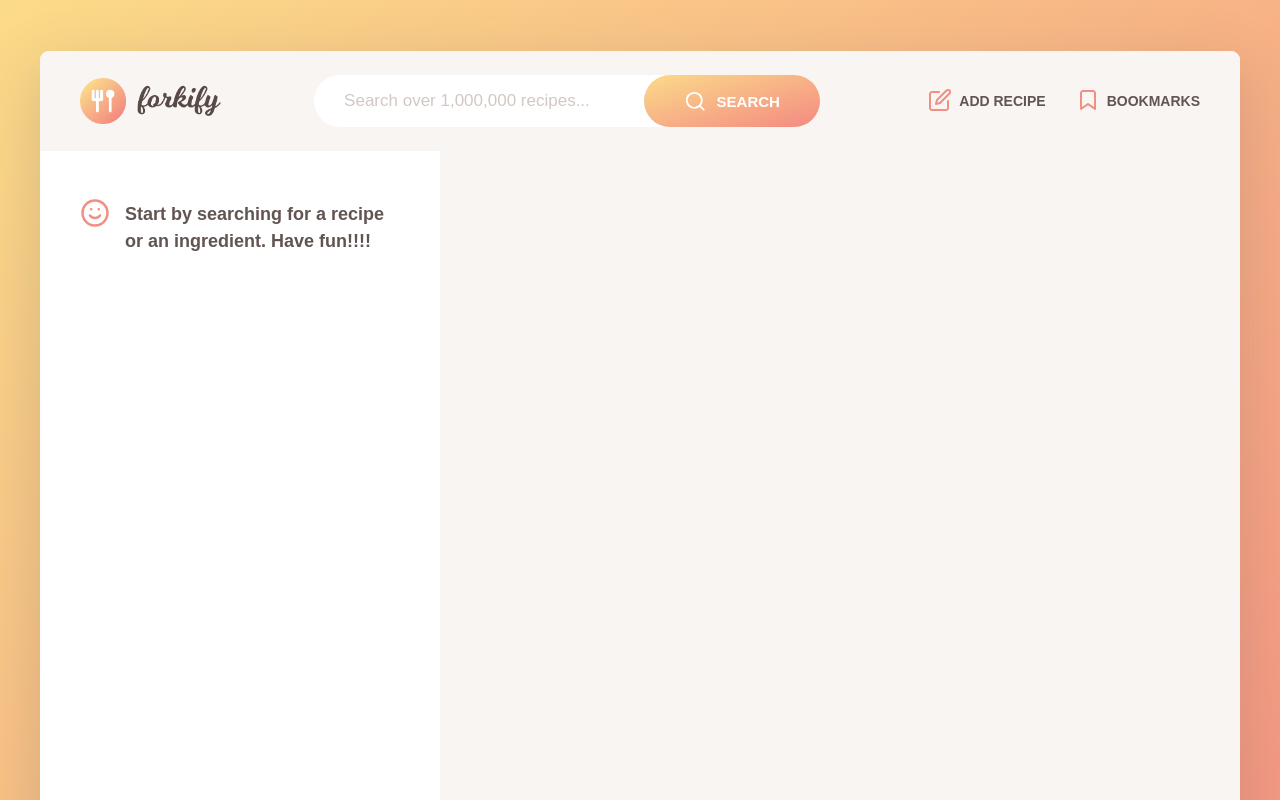
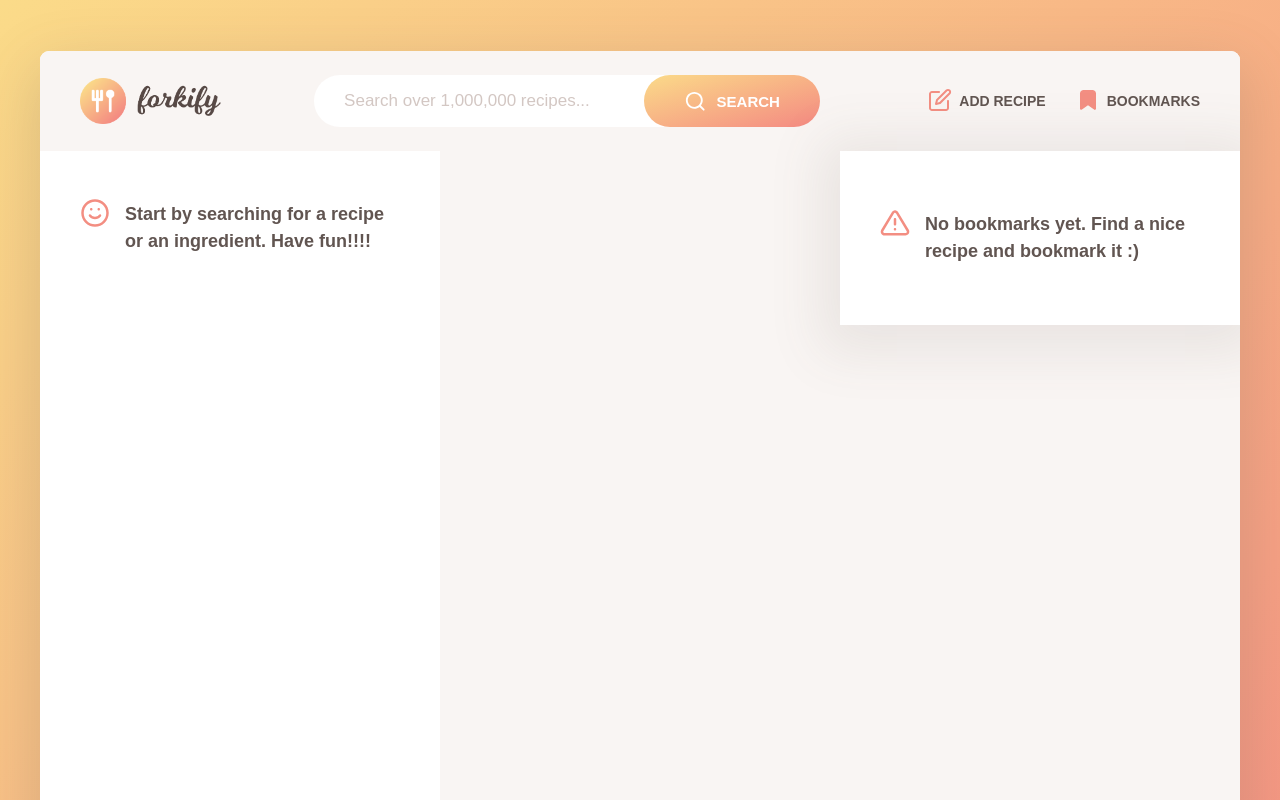
Before and after one commit to frrann/forkify-app-react, a React (Create React App) app: page / in a window 1280 px wide. Both pictures are taken after a click on the button "BOOKMARKS". Shown: the top 800 px of the page. Built offline with nearby package versions, Linux system fonts and the light colour scheme; the HTML template or start-up script is replaced by a standard one.

Commit message:
Added bookmarks logic

```diff
--- a/src/components/UI/LoadingSpinner.js
+++ b/src/components/UI/LoadingSpinner.js
@@ -3,7 +3,6 @@ import Icons from "../../assets/images/icons.svg";
 import classes from "./LoadingSpinner.module.scss";
 
 const LoadingSpinner = () => {
-  console.log("SPINNING");
   return (
     <div className={classes.spinner}>
       <svg>
--- a/src/components/layout/Header.js
+++ b/src/components/layout/Header.js
@@ -1,12 +1,27 @@
 import { Link } from "react-router-dom";
+import { useDispatch } from "react-redux";
+import { useEffect, useState } from "react";
+import { recipeActions } from "../../store/recipe-slice";
 
 import SearchBar from "./SearchBar";
+import BookmarksList from "../recipes/BookmarksList";
 import Logo from "../../assets/images/logo.png";
 import Icons from "../../assets/images/icons.svg";
 
 import classes from "./Header.module.scss";
 
 const Header = () => {
+  const dispatch = useDispatch();
+  const [showBookmarks, setShowBookmarks] = useState(false);
+
+  useEffect(() => {
+    dispatch(recipeActions.loadBookmarks());
+  }, [dispatch]);
+
+  const showBookmarksListHandler = () => {
+    setShowBookmarks((prevState) => !prevState);
+  };
+
   const navContent = (
     <nav className={classes.nav}>
       <ul className={classes.nav__list}>
@@ -23,24 +38,18 @@ const Header = () => {
         <li className={classes.nav__item}>
           <button
             className={`${classes.nav__btn} ${classes["nav__btn--bookmarks"]}`}
+            onClick={showBookmarksListHandler}
           >
             <svg className={classes.nav__icon}>
-              <use href={`${Icons}#icon-bookmark`}></use>
+              <use
+                href={`${Icons}#${
+                  showBookmarks ? "icon-bookmark-fill" : "icon-bookmark"
+                }`}
+              ></use>
             </svg>
             <span>Bookmarks</span>
           </button>
-          <div className={classes.bookmarks}>
-            <ul className={classes.bookmarks__list}>
-              <div className={classes.message}>
-                <div>
-                  <svg>
-                    <use href={`${Icons}#icon-alert-triangle`}></use>
-                  </svg>
-                </div>
-                <p>No bookmarks yet. Find a nice recipe and bookmark it :)</p>
-              </div>
-            </ul>
-          </div>
+          <BookmarksList active={showBookmarks} />
         </li>
       </ul>
     </nav>
--- a/src/components/layout/Header.module.scss
+++ b/src/components/layout/Header.module.scss
@@ -106,42 +106,3 @@
     }
   }
 }
-
-.bookmarks {
-  padding: 1rem 0;
-  position: absolute;
-  // right: 0;
-  right: -2.5rem;
-  z-index: 10;
-  width: 40rem;
-  background-color: #fff;
-  box-shadow: 0 0.8rem 5rem 2rem rgba($color-grey-dark-1, 0.1);
-
-  visibility: hidden;
-  opacity: 0;
-  transition: all 0.5s 0.2s;
-
-  &__list {
-    list-style: none;
-  }
-
-  &__field {
-    cursor: pointer;
-    padding: 0 4rem;
-
-    display: flex;
-    align-items: center;
-    height: 100%;
-    transition: all 0.3s;
-
-    &:hover {
-      background-color: $color-grey-light-2;
-    }
-  }
-
-  &:hover,
-  .nav__btn--bookmarks:hover + & {
-    visibility: visible;
-    opacity: 1;
-  }
-}
--- /dev/null
+++ b/src/components/recipes/BookmarksList.js
@@ -0,0 +1,36 @@
+import { useSelector } from "react-redux";
+import Icons from "../../assets/images/icons.svg";
+
+import classes from "./BookmarksList.module.scss";
+import RecipeItem from "./RecipeItem";
+
+const BookmarksList = ({ active }) => {
+  const bookmarks = useSelector((state) => state.recipe.bookmarks);
+
+  return (
+    <div
+      className={`${classes.bookmarks} ${
+        active ? classes.bookmarks__active : null
+      }`}
+    >
+      <ul className={classes.bookmarks__list}>
+        {bookmarks.length === 0 && (
+          <div className={classes.message}>
+            <div>
+              <svg>
+                <use href={`${Icons}#icon-alert-triangle`}></use>
+              </svg>
+            </div>
+            <p>No bookmarks yet. Find a nice recipe and bookmark it :)</p>
+          </div>
+        )}
+        {bookmarks.length !== 0 &&
+          bookmarks.map((recipe) => (
+            <RecipeItem key={recipe.id} recipe={recipe} />
+          ))}
+      </ul>
+    </div>
+  );
+};
+
+export default BookmarksList;
--- /dev/null
+++ b/src/components/recipes/BookmarksList.module.scss
@@ -0,0 +1,46 @@
+@import "../../styles/colors";
+@import "../../styles/components";
+
+.bookmarks {
+  padding: 1rem 0;
+  position: absolute;
+  // right: 0;
+  right: -2.5rem;
+  z-index: 10;
+  width: 40rem;
+  background-color: #fff;
+  box-shadow: 0 0.8rem 5rem 2rem rgba($color-grey-dark-1, 0.1);
+
+  visibility: hidden;
+  opacity: 0;
+  transition: all 0.5s 0.2s;
+
+  &__active {
+    visibility: visible;
+    opacity: 1;
+  }
+
+  &__list {
+    list-style: none;
+  }
+
+  &__field {
+    cursor: pointer;
+    padding: 0 4rem;
+
+    display: flex;
+    align-items: center;
+    height: 100%;
+    transition: all 0.3s;
+
+    &:hover {
+      background-color: $color-grey-light-2;
+    }
+  }
+
+  &:hover,
+  .nav__btn--bookmarks:hover + & {
+    visibility: visible;
+    opacity: 1;
+  }
+}
--- a/src/components/recipes/RecipeItemDetails.js
+++ b/src/components/recipes/RecipeItemDetails.js
@@ -1,5 +1,6 @@
 import { useDispatch, useSelector } from "react-redux";
-import { useNavigation } from "react-router-dom";
+import { useEffect } from "react";
+import { useNavigation, useLoaderData } from "react-router-dom";
 import { recipeActions } from "../../store/recipe-slice";
 
 import LoadingSpinner from "../UI/LoadingSpinner";
@@ -8,10 +9,25 @@ import classes from "./RecipeItemDetails.module.scss";
 
 const RecipeDetails = () => {
   const dispatch = useDispatch();
+  const { data } = useLoaderData();
+  const crtRecipe = data.recipe;
 
-  const recipe = useSelector((state) => state.recipe.recipe);
+  useEffect(() => {
+    dispatch(recipeActions.loadRecipe(crtRecipe));
+  }, [crtRecipe, dispatch]);
 
+  const bookmarks = useSelector((state) => state.recipe.bookmarks);
   const navigation = useNavigation();
+
+  const recipe = { ...crtRecipe };
+  if (
+    bookmarks.length !== 0 &&
+    bookmarks.some((bookmark) => bookmark.id === recipe.id)
+  ) {
+    recipe.bookmarked = true;
+  } else {
+    recipe.bookmarked = false;
+  }
 
   const decreaseServingsHandler = (event) => {
     dispatch(recipeActions.updateServings(-1));
@@ -19,6 +35,10 @@ const RecipeDetails = () => {
 
   const increaseServingsHandler = (event) => {
     dispatch(recipeActions.updateServings(1));
+  };
+
+  const addBookmarkHandler = () => {
+    dispatch(recipeActions.addBookmark(recipe));
   };
 
   return (
@@ -87,9 +107,14 @@ const RecipeDetails = () => {
 
             <button
               className={`${classes["btn--round"]} ${classes["btn--bookmark"]}`}
+              onClick={addBookmarkHandler}
             >
               <svg>
-                <use href={`${Icons}#icon-bookmark`}></use>
+                <use
+                  href={`${Icons}#${
+                    recipe.bookmarked ? "icon-bookmark-fill" : "icon-bookmark"
+                  }`}
+                ></use>
               </svg>
             </button>
 
@@ -107,7 +132,7 @@ const RecipeDetails = () => {
             <ul className={classes["recipe__ingredient-list"]}>
               {recipe.ingredients.map((ingr) => (
                 <li
-                  key={ingr.description}
+                  key={`${ingr.description}${Math.random() * 100}`}
                   className={classes.recipe__ingredient}
                 >
                   <svg className={classes.recipe__icon}>
--- a/src/pages/RecipeDetails.js
+++ b/src/pages/RecipeDetails.js
@@ -1,22 +1,8 @@
 import { json } from "react-router-dom";
-import { useEffect } from "react";
-import { useDispatch } from "react-redux";
-import { useRouteLoaderData } from "react-router-dom";
-
-import { recipeActions } from "../store/recipe-slice";
 
 import RecipeDetails from "../components/recipes/RecipeItemDetails";
 
 const RecipeDetailsPage = () => {
-  const { data } = useRouteLoaderData("recipe-details");
-  const fetchedRecipe = data.recipe;
-
-  const dispatch = useDispatch();
-
-  useEffect(() => {
-    dispatch(recipeActions.setRecipe(fetchedRecipe));
-  }, [dispatch, fetchedRecipe]);
-
   return <RecipeDetails />;
 };
 
--- a/src/store/recipe-slice.js
+++ b/src/store/recipe-slice.js
@@ -13,7 +13,7 @@ export const recipeSlice = createSlice({
   name: "recipe",
   initialState,
   reducers: {
-    setRecipe(state, action) {
+    loadRecipe(state, action) {
       state.recipe = action.payload;
     },
     updateServings(state, action) {
@@ -36,6 +36,23 @@ export const recipeSlice = createSlice({
     replaceResults(state, action) {
       state.search.results = action.payload.recipes;
     },
+    loadBookmarks(state, action) {
+      const bookmarks = localStorage.getItem("bookmarks");
+      if (bookmarks) state.bookmarks = JSON.parse(bookmarks);
+    },
+    addBookmark(state, action) {
+      if (action.payload.bookmarked) {
+        state.bookmarks = state.bookmarks.filter(
+          (recipe) => recipe.id !== action.payload.id
+        );
+        state.recipe.bookmarked = false;
+      } else {
+        state.bookmarks.push(action.payload);
+        state.recipe.bookmarked = true;
+        console.log(state.recipe);
+      }
+      localStorage.setItem("bookmarks", JSON.stringify(state.bookmarks));
+    },
   },
 });
 
```
